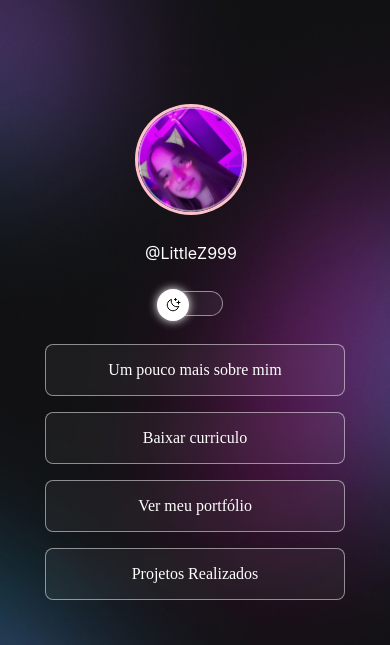
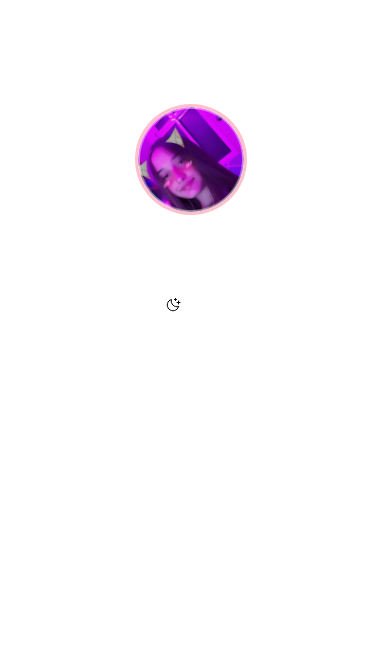
Before and after one commit to HelenaZacarias/portifolio1, a plain HTML site: page index.html in a window 390 px wide. Shown: the top 645 px of the page. Drawn offline with nearby package versions, Linux system fonts and the light colour scheme.

```diff
--- a/style.css
+++ b/style.css
@@ -4,7 +4,7 @@
   box-sizing: border-box;
 }
 
-body {
+body .dark {
   background: url(./img/bg-mobile.jpg) no-repeat top center/cover;
   height: 100vh;
 }
```
